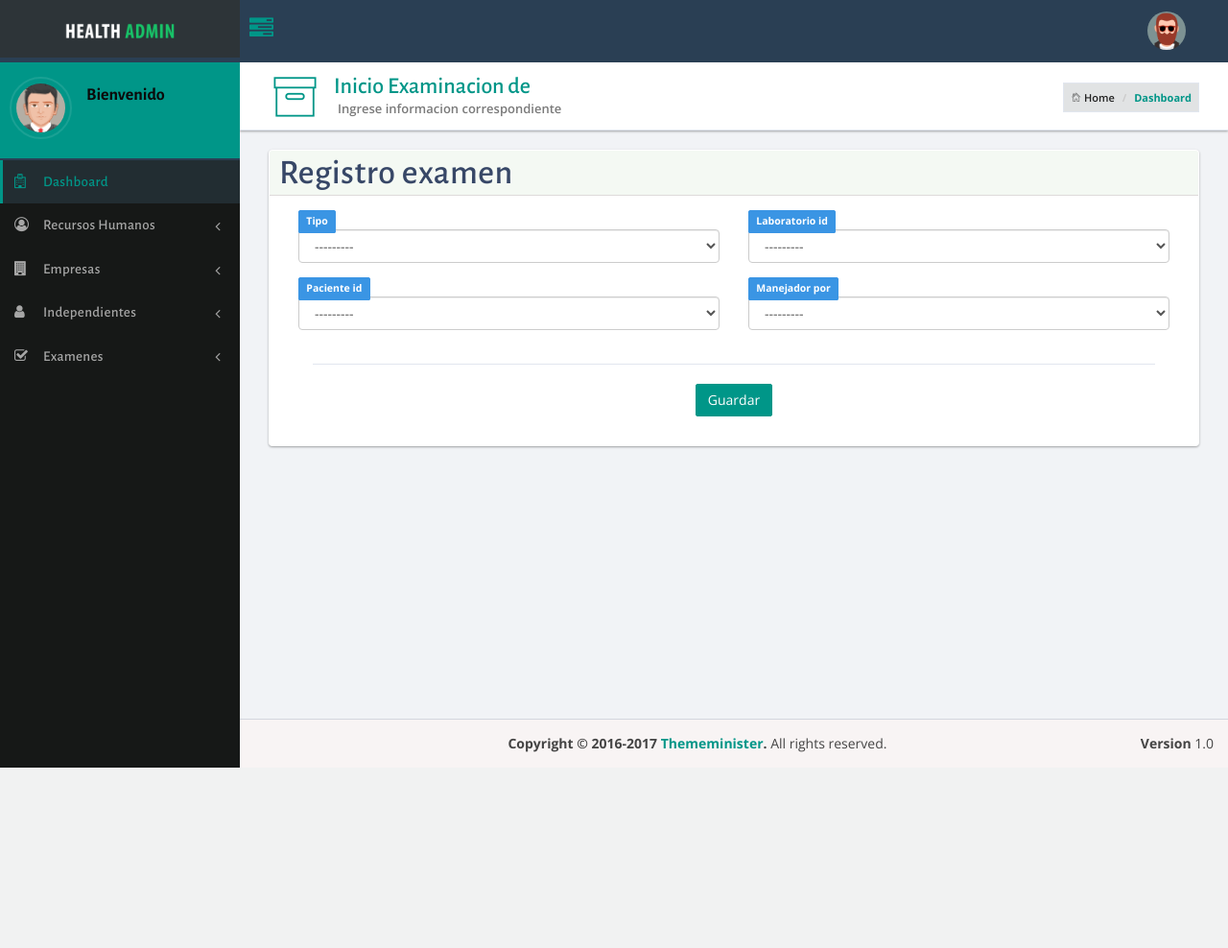
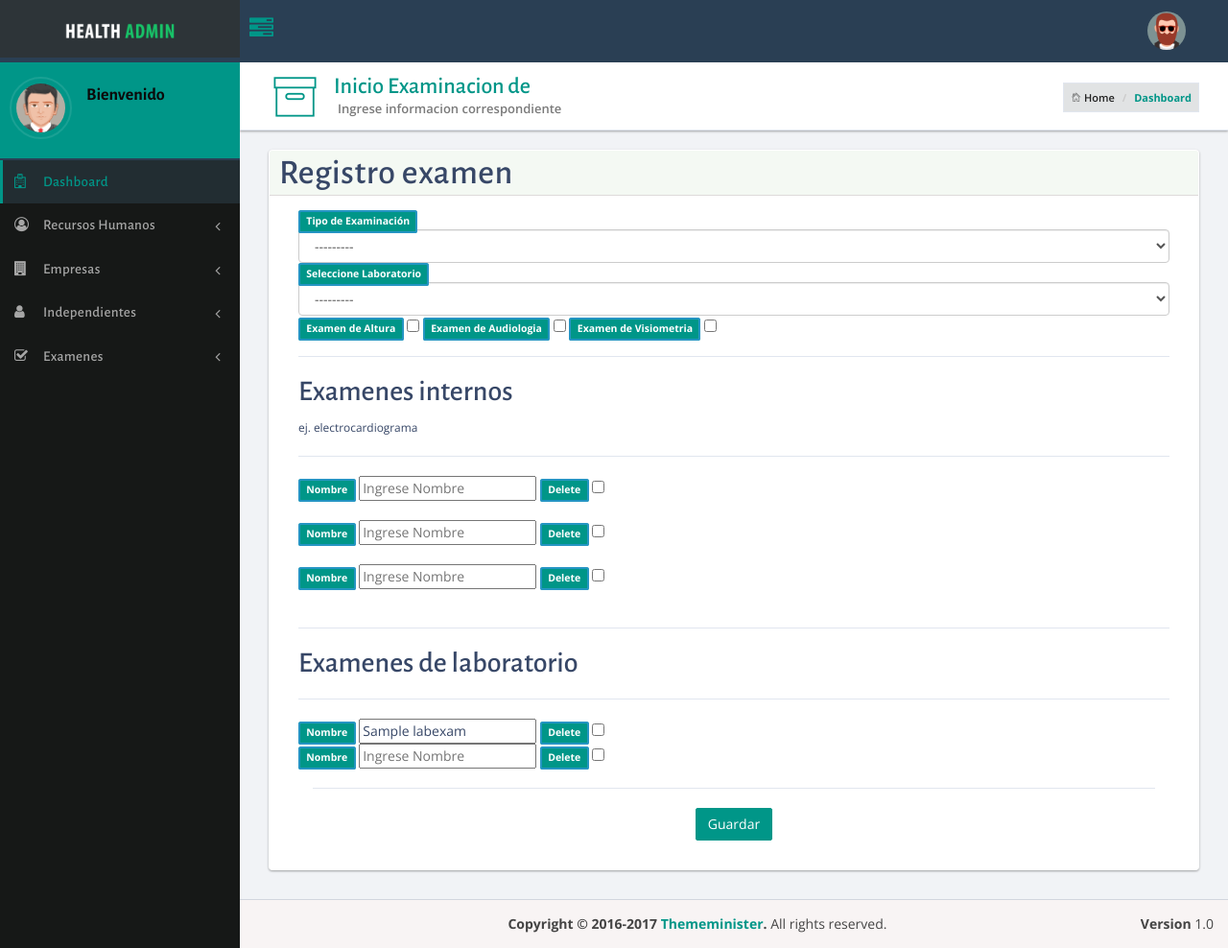
Before and after one commit to jrnp97/small-docadmin, a Django app: page /register/exam/1/ in a window 1280 px wide. Shown: the whole page at 96% size. Before the commit the page ends 800 px from the top, so only its background shows below. Run offline with Django 3.2, Linux system fonts and the light colour scheme; a user stored in the database is signed in; data comes from the database, SQL or seed files in the repository; both versions use the stored data as it was after the commit; tables that the repository leaves empty hold one stand-in row (values such as "Sample post"); some libraries are stand-ins or nearby versions.

Commit message:
Start integrate examination form

```diff
--- a/docapp/forms/receptionist.py
+++ b/docapp/forms/receptionist.py
@@ -54,14 +54,18 @@
 
 # Examination Forms
 class ExaminacionCreateForm(forms.ModelForm):
-    altura = forms.CheckboxInput()  # Select if altura exam will do
-    audiologia = forms.CheckboxInput()  # Select if audiologia exam will do
-    visiometria = forms.CheckboxInput()  # Select if audiology exam will do
+    altura = forms.BooleanField(label='Examen de Altura')  # Select if altura exam will do
+    audiologia = forms.BooleanField(label='Examen de Audiologia')  # Select if audiologia exam will do
+    visiometria = forms.BooleanField(label='Examen de Visiometria')  # Select if audiology exam will do
 
     class Meta:
         model = Examinacion
         fields = '__all__'
-        exclude = ('registrado_por', 'paciente', 'estado')
+        exclude = ('registrado_por', 'paciente_id', 'estado', 'manejador_por')
+        labels = {
+            'tipo': 'Tipo de Examinación',
+            'laboratorio_id': 'Seleccione Laboratorio',
+        }
 
     def save(self, commit=True, **kwargs):
         instance = super(ExaminacionCreateForm, self).save(commit=False)
@@ -73,9 +77,10 @@
 
 
 simple_exam_inlineformset = forms.inlineformset_factory(parent_model=Examinacion, model=SimpleExam, can_delete=True,
-                                                        fields='__all__')
+                                                        fields='__all__', exclude=('registrado_por', 'resultados'))
 
-lab_exam_inlineformset = forms.modelformset_factory(model=LabExam, can_delete=True, fields='__all__')
+lab_exam_inlineformset = forms.modelformset_factory(model=LabExam, can_delete=True, fields='__all__',
+                                                    exclude=('registrado_por', 'manejado_por', 'laboratorio_id  '))
 
 
 # Appointment Forms (Receptionist only send a request and a register must be create)
--- a/docapp/views/receptionist.py
+++ b/docapp/views/receptionist.py
@@ -372,7 +372,6 @@
     success_url = reverse_lazy('docapp:list_simple_patient')
 
     def form_valid(self, form):
-        person = self.get_object()
         form.create_by = self.request.user.reception_profile
         instance = form.save()
         if instance:
@@ -385,7 +384,7 @@
 
 class ListParticular(CheckUser, LoginRequiredMixin, ListView):
     model = PacienteParticular
-    template_name = 'docapp/lists/simple_patients.html'
+    template_name = 'docapp/lists/simple_patient.html'
     context_object_name = 'patient_list'
 
 
--- a/templates/docapp/register/examination.html
+++ b/templates/docapp/register/examination.html
@@ -1,6 +1,16 @@
 {% extends 'base/base_dashboard.html' %}
 
 {% block title %} Registro Empleado {% endblock %}
+
+{% block styles %}
+    {{ block.super }}
+    <style type="text/css">
+        .label-custom {
+            background-color: #009688;
+            border: 2px solid #3a95e4a6;
+        }
+    </style>
+{% endblock %}
 
 {% block content_header %}
     <div class="header-icon">
@@ -33,7 +43,8 @@
                 <div class="panel-heading">
                     <div class="btn-group">
                         <h1>Registro examen</h1>
-                    </div></div>
+                    </div>
+                </div>
                 <div class="panel-body">
 
                     <form class="col-sm-12" method="POST">
@@ -45,57 +56,76 @@
                                 {% endfor %}
                             </ul>
                         {% endif %}
-
+                        <!-- Main form -->
+                        <!-- Render select and checkbox fields -->
                         {% for field in form %}
-                            {% if not forloop.counter|divisibleby:"2" %}
-                                <div class="row">
-                            {% endif %}
-
-                        <div class="col-sm-6 form-group">
-                            <label class="label {% if field.errors %} label-danger {% else %} label-primary {% endif %}"
-                                   for="{{ field.id_for_label }}">{{ field.label }}</label>
-
                             {% if field.field.widget.input_type == 'select' %}
-                                <!-- Select input -->
-                                <select class="form-control {% if field.errors %}  label-danger-outline {% endif %}"
-                                        name="{{ field.html_name }}"
-                                        id="{{ field.auto_id }}"
-                                        size="1">
+                                <label class="label {% if field.errors %} label-danger {% else %}  label-custom {% endif %}" for="{{ field.id_for_label }}">{{ field.label }}</label>
+                                <select class="form-control {% if field.errors %}  label-danger-outline {% endif %}" name="{{ field.html_name }}" id="{{ field.auto_id }}" size="1">
                                     {% for option in field.field.choices %}
-                                        <option value="{{ option.0 }}" {% if field.value == option.0 %}
-                                                selected {% endif %}>{{ option.1 }}</option>
+                                        <option value="{{ option.0 }}"{% if field.value == option.0 %} selected {% endif %}>{{ option.1 }}</option>
                                     {% endfor %}
                                 </select>
                             {% elif field.field.widget.input_type == 'checkbox' %}
-                                {{ field }}
-                            {% else %}
-                                <input type="{{ field.field.widget.input_type }}"
-                                       class="{% if field.field.widget.format_key == 'DATE_INPUT_FORMATS' %} datepicker {% endif %}
-                                           form-control {% if field.errors %} label-danger-outline {% endif %}"
-                                       name="{{ field.html_name }}"
+                                <label class="label {% if field.errors %} label-danger {% else %}  label-custom {% endif %}"
+                                       for="{{ field.id_for_label }}">{{ field.label }}</label>
+                                <input type="checkbox" class="form-check-input" name="{{ field.html_name }}"
+                                       id="{{ field.auto_id }}" {% if field.initial %} checked {% endif %}/>
+                            {% endif %}
+                        {% endfor %}
+                        <!-- Exams intern formset -->
+                        <hr>
+                        <h2>Examenes internos</h2>
+                        <small>ej. electrocardiograma</small>
+                        <hr>
+                        <div id="{{ formsets.0.form.prefix }}">
+                        {% for form in formsets.0.form.forms %}
+                            <!-- Render text and checkbox fields -->
+                            <div id="{{ formsets.0.form.prefix }}_{{ forloop.counter0 }}">
+                            {% for field in form %}
+                                {% if field.field.widget.input_type == 'text' %}
+                                    <label class="label {% if field.errors %} label-danger {% else %}  label-custom {% endif %}" for="{{ field.id_for_label }}">{{ field.label }}</label>
+                                    <input type="text" class="form-check-input" name="{{ field.html_name }}" id="{{ field.auto_id }}" placeholder="Ingrese {{ field.label }}"{% if field.value %}  value="{{ field.value }}" {% endif %} {% if field.field.widget.is_required %} required {% endif %}/>
+                                {% elif field.field.widget.input_type == 'checkbox' %}
+                                    <label class="label {% if field.errors %} label-danger {% else %}  label-custom {% endif %}"
+                                           for="{{ field.id_for_label }}">{{ field.label }}</label>
+                                    <input type="checkbox" class="form-check-input" name="{{ field.html_name }}"
+                                           id="{{ field.auto_id }}" {% if field.initial %} checked {% endif %}/>
+                                {% endif %}
+                            {% endfor %}
+                            </div>
+                            <br>
+                        {% endfor %}
+                        {{ formsets.0.form.management_form }}
+                        </div>
+
+                        <!-- Lab exams formsets -->
+                        <hr>
+                        <h2>Examenes de laboratorio</h2>
+                        <hr>
+                        <div id="{{ formsets.1.form.prefix }}">
+                        {% for form in formsets.1.form.forms %}
+                            <!-- Render text and checkbox fields -->
+                            <div id="{{ formsets.1.form.prefix }}_{{ forloop.counter0 }}">
+                            {% for field in form %}
+                                {% if field.field.widget.input_type == 'text' %}
+                                    <label class="label {% if field.errors %} label-danger {% else %}  label-custom {% endif %}"
+                                           for="{{ field.id_for_label }}">{{ field.label }}</label>
+                                    <input type="text" class="form-check-input" name="{{ field.html_name }}"
                                            id="{{ field.auto_id }}" placeholder="Ingrese {{ field.label }}"
                                             {% if field.value %}  value="{{ field.value }}" {% endif %}
-                                        {% if field.field.widget.is_required %}  required="" {% endif %}/>
+                                            {% if field.field.widget.is_required %} required {% endif %}/>
+                                {% elif field.field.widget.input_type == 'checkbox' %}
+                                    <label class="label {% if field.errors %} label-danger {% else %}  label-custom {% endif %}"
+                                           for="{{ field.id_for_label }}">{{ field.label }}</label>
+                                    <input type="checkbox" class="form-check-input" name="{{ field.html_name }}"
+                                           id="{{ field.auto_id }}" {% if field.initial %} checked {% endif %}/>
                                 {% endif %}
-
-                            {% if field.errors %}
-                                <div class="alert alert-sm alert-danger alert-dismissible m-t-20" role="alert">
-                                    <button type="button" class="close" data-dismiss="alert"
-                                            aria-label="Close"><span
-                                            aria-hidden="true">×</span></button>
-                                    {% for error in field.errors %}
-                                        <i class="fa fa-exclamation-circle"></i><strong>Error!</strong>
-                                        {{ error|escape }}
                             {% endfor %}
                             </div>
-                            {% endif %}
-
-                            {% if forloop.counter|divisibleby:"2" %}
+                        {% endfor %}
+                        {{ formsets.1.form.management_form }}
                         </div>
-                            {% endif %}
-                        </div>
-                        {% endfor %}
-                        <!-- TODO add lab exams and intern exams formsets -->
                         <div class="col-sm-12 reset-button">
                             <hr>
                             <button type="submit" class="btn btn-success">Guardar</button>
@@ -107,3 +137,14 @@
     </div>
 
 {% endblock %}
+{% block scripts %}
+    {{ block.super }}
+    <script type="application/javascript">
+    // Script to manage formset
+    $('#{{ formsets.0.form.prefix }}').append(
+        <button id="add_{{ formsets.0.form.prefix }}"></button>;
+    );
+        // Formset element name --{{ formsets.0.form.prefix }}-numero_elemento-name_del_campo
+        // Formset element id -- id_{{ formsets.1.form.prefix }}-numero_elemento-id_del_campo
+    </script>
+{% endblock %}
```
Also changed, not shown: templates/docapp/details/simple_patient.html (added, +10 -0 lines), templates/docapp/lists/simple_patient.html (added, +10 -0 lines), templates/docapp/register/simple_patient.html (added, +10 -0 lines), db.sqlite3. Lines whose indentation alone changed are shown as unchanged.
